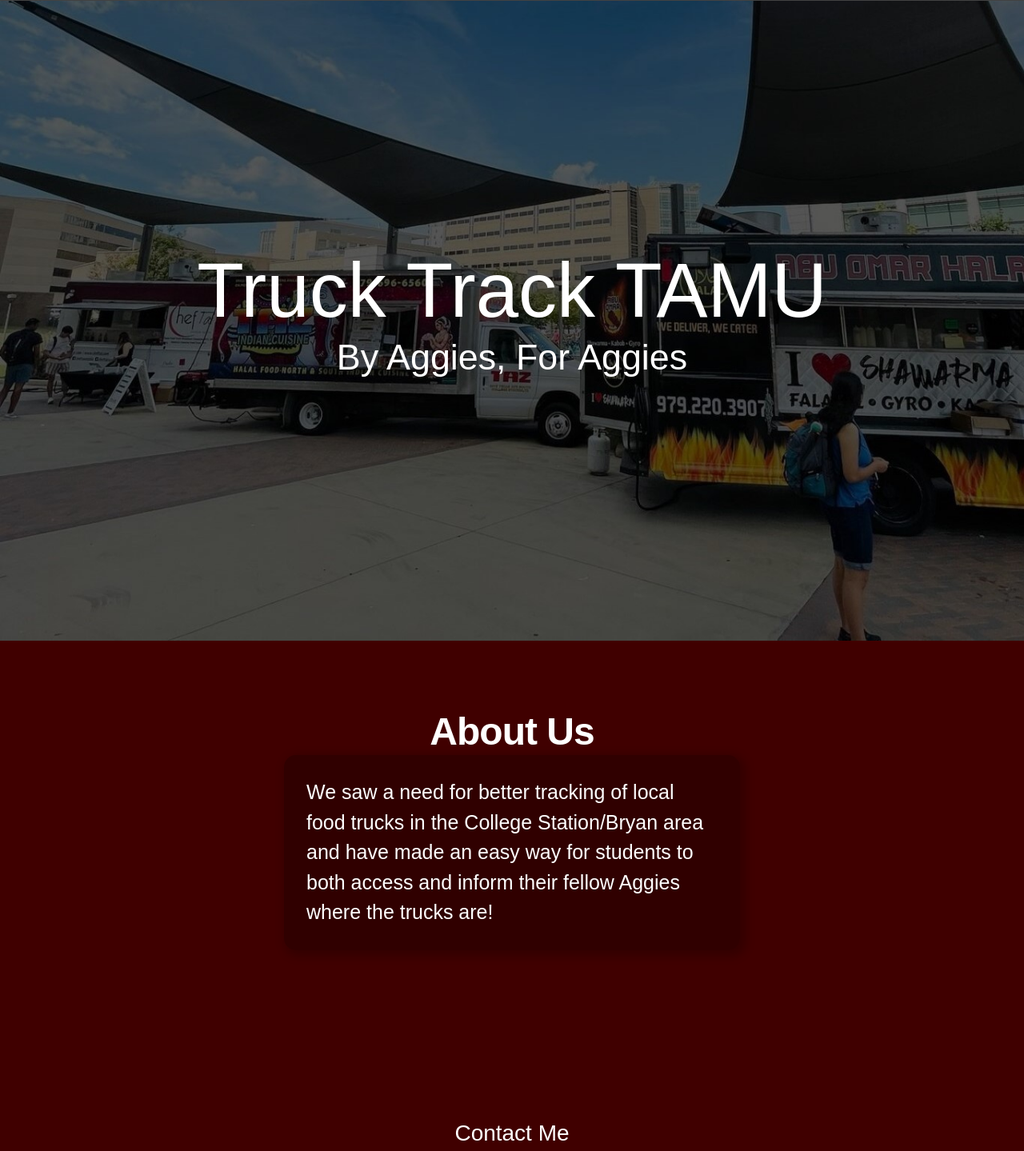
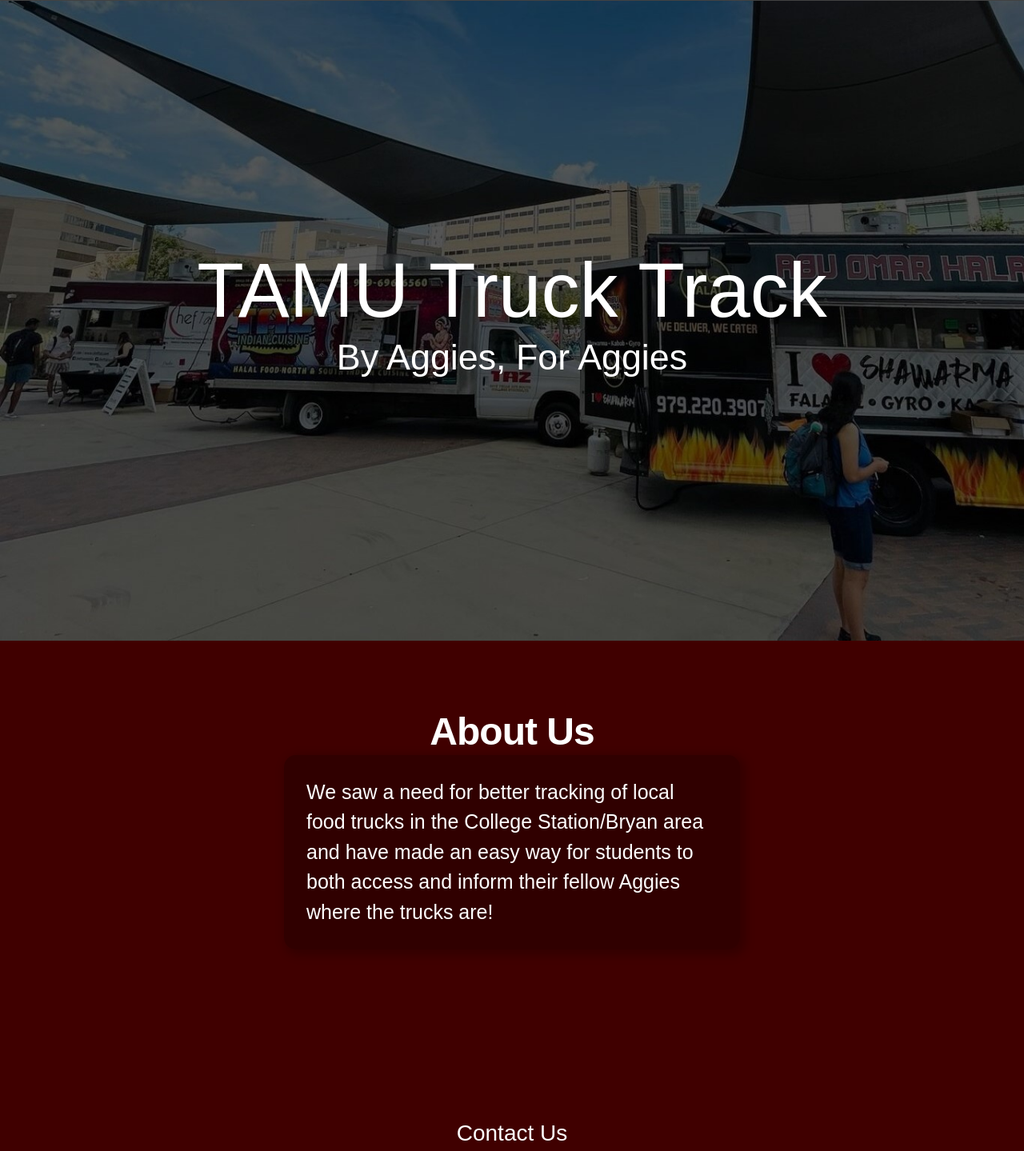
Before and after one commit to DiegoLandaeta03/TamuTruckTrack, a website: page index.html in a window 1280 px wide. Shown: the part 99-1538 px from the top of the page at 80% size. Drawn offline with nearby package versions, Linux system fonts and the light colour scheme.

Commit message:
changed name

```diff
--- a/index.html
+++ b/index.html
@@ -5,7 +5,7 @@
 	<meta charset="utf-8">
 	<meta name="viewport" content="width=device-width, initial-scale=1">
 
-	<title>Truck Track TAMU</title>
+	<title>TAMU Truck Track</title>
 	<!-- Importing bootstrap css -->
 	<link rel="stylesheet" href="https://maxcdn.bootstrapcdn.com/bootstrap/4.0.0/css/bootstrap.min.css">
 
@@ -65,7 +65,7 @@
 	<!-- Introduction  -->
 	<div class="container-fluid" id="introduction">
 		<div class="row justify-content-center">
-			<div class="name">Truck Track TAMU</div>
+			<div class="name">TAMU Truck Track</div>
 		</div>
 		<div class="row justify-content-center">
 			<div class="background-text">By Aggies, For Aggies</div>
@@ -107,10 +107,10 @@
 		</div>
 	</div>
 
-	<!-- Contact Me Section -->
+	<!-- Contact Us Section -->
 	<div class="container-fluid" id="contact-me">
 		<div class="row justify-content-center">
-			<h3>Contact Me</h3>
+			<h3>Contact Us</h3>
 		</div>
 
 
```
